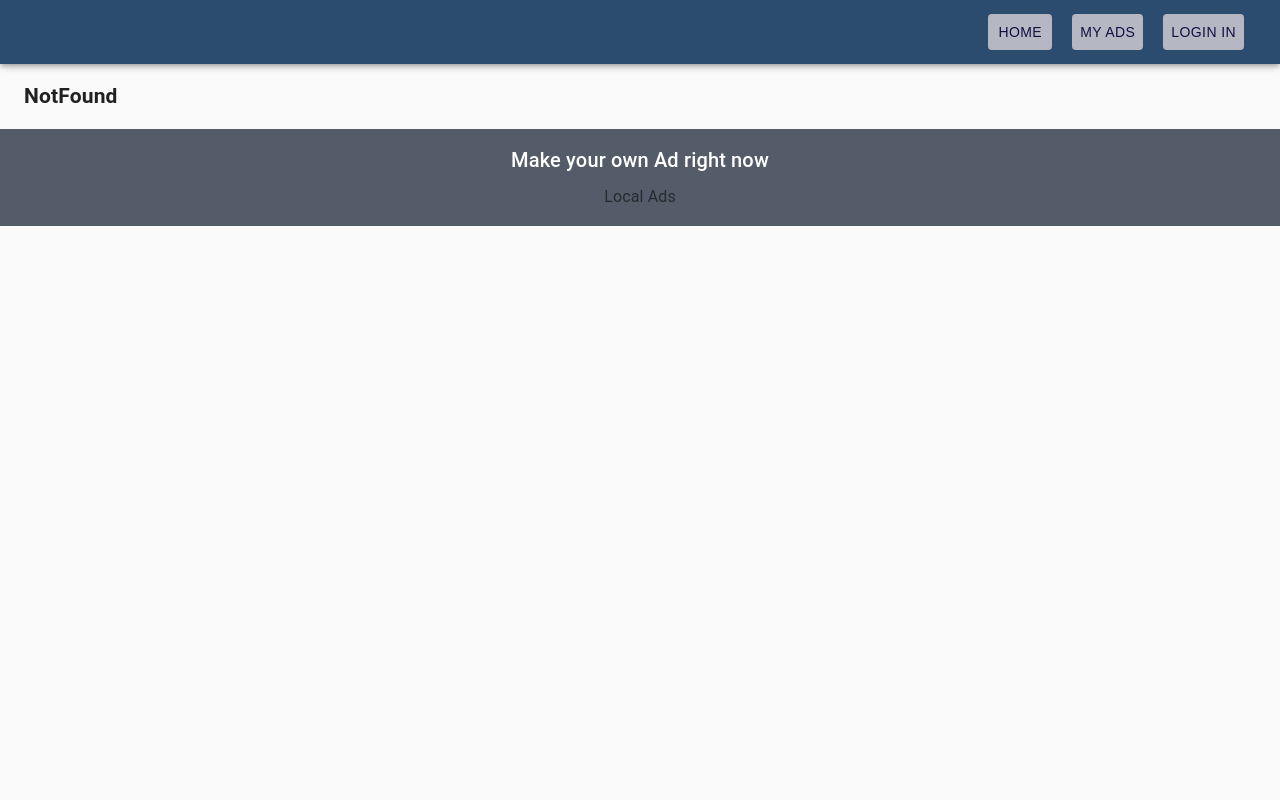
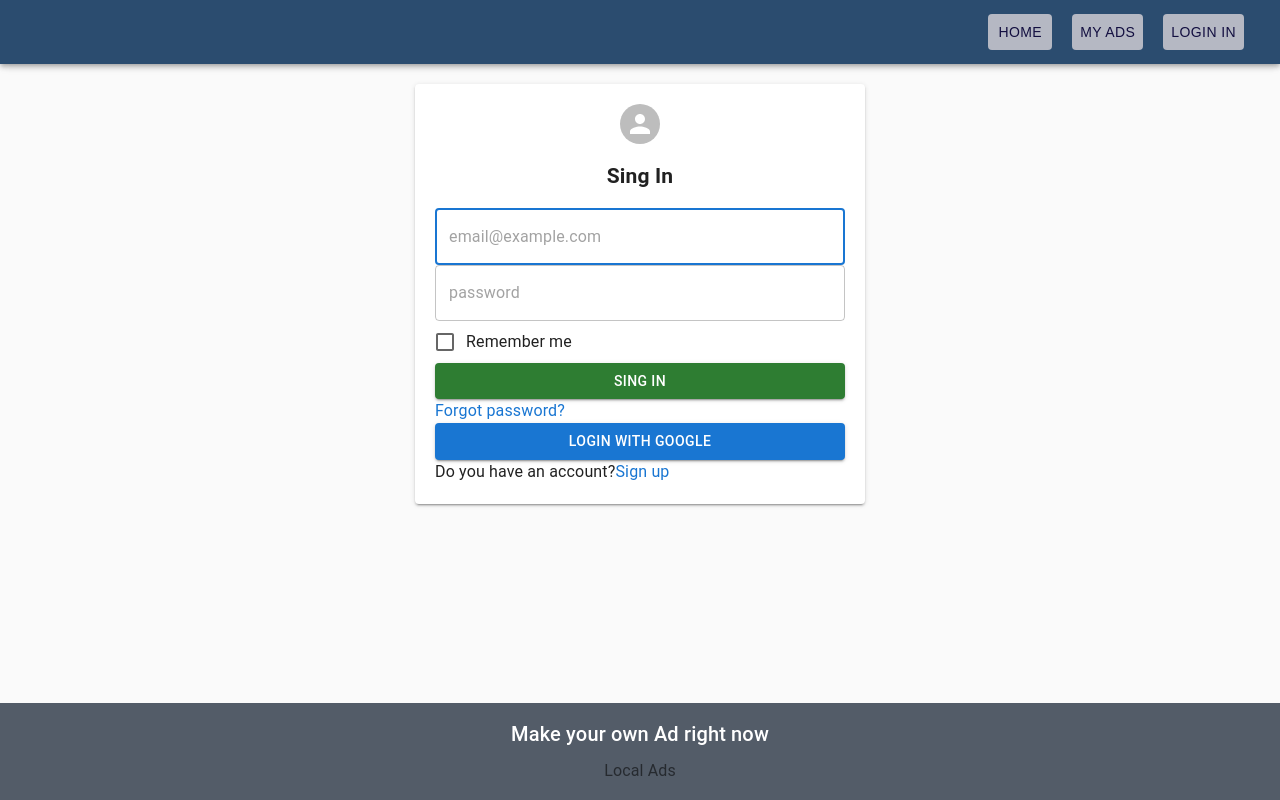
Before and after one commit to SapiannykSerhii/Bulletin_board_app_fullstack, a React (Create React App) app: page /login in a window 1280 px wide. Built offline with nearby package versions, Linux system fonts and the light colour scheme.

Commit message:
add Login component

```diff
--- a/src/App.js
+++ b/src/App.js
@@ -13,6 +13,7 @@ import { Post } from './components/views/Post/Post';
 import { PostEdit } from './components/views/PostEdit/PostEdit';
 import { PostAdd } from './components/views/PostAdd/PostAdd';
 import { NotFound } from './components/views/NotFound/NotFound';
+import { Login } from './components/views/Login/Login';
 
 const theme = createTheme({
   palette: {
@@ -29,6 +30,7 @@ const App = () => (
           <MainLayout>
             <Switch>
               <Route exact path='/' component={Homepage} />
+              <Route exact path='/login' component={Login} />
               <Route exact path='/post/add' component={PostAdd} />
               <Route exact path='/post/:id' component={Post} />
               <Route exact path='/post/:id/edit' component={PostEdit} />
--- a/src/components/layout/MainLayout/MainLayout.module.scss
+++ b/src/components/layout/MainLayout/MainLayout.module.scss
@@ -1,4 +1,8 @@
 @import "../../../styles/settings.scss";
 
-// .root {
-// }
+.root {
+  min-height: 100vh;
+  display: flex;
+  flex-direction: column;
+  justify-content: space-between;
+}
--- /dev/null
+++ b/src/components/views/Login/Login.js
@@ -0,0 +1,78 @@
+import React from 'react';
+import PropTypes from 'prop-types';
+
+import styles from './Login.module.scss';
+import {Avatar ,Button,Checkbox,FormControlLabel,Grid, Paper, TextField, Typography, Link } from '@mui/material';
+
+const Component = () => (
+
+  <Grid>
+    <Paper className={styles.paperStyle} elevation={2}>
+      <Grid align='center'>
+        <Avatar/>
+        <h2>Sing In</h2>
+      </Grid>
+      <TextField
+        type='email'
+        placeholder='email@example.com'
+        fullWidth
+        name="username"
+        variant="outlined"
+        value=""
+        onChange={(event) =>
+          this.setState({
+            [event.target.name]: event.target.value,
+          })
+        }
+        required
+        autoFocus
+      />
+      <TextField
+        type='password'
+        placeholder='password'
+        fullWidth
+        name='password'
+        variant='outlined'
+        value=""
+        onChange={(event) =>
+          this.setState({
+            [event.target.name]: event.target.value,
+          })
+        }
+        required
+      />
+      <FormControlLabel
+        control={
+          <Checkbox/>
+        }
+        label='Remember me'
+      />
+      <Button variant="contained" color="success" fullWidth>
+        Sing In
+      </Button>
+      <Typography >
+        <Link href="#" underline="none">
+              Forgot password?
+        </Link>
+      </Typography>
+      <Button type='submit' variant='contained' color='primary' fullWidth>Login with google</Button>
+      <Typography > Do you have an account?
+        <Link href="#" underline="none">
+              Sign up
+        </Link>
+      </Typography>
+    </Paper>
+
+  </Grid>
+);
+
+Component.propTypes = {
+  className: PropTypes.string,
+};
+
+
+export {
+  Component as Login,
+  // Container as Login,
+  Component as LoginComponent,
+};
--- /dev/null
+++ b/src/components/views/Login/Login.module.scss
@@ -0,0 +1,11 @@
+@import '../../../styles/settings.scss';
+
+// .root {
+// }
+
+.paperStyle {
+  padding: 20px;
+  margin:20px auto;
+  height: '100vh';
+  width: 450px;
+}
```
Also changed, not shown: 1 other file (tests, documents, lock files or other folders).
